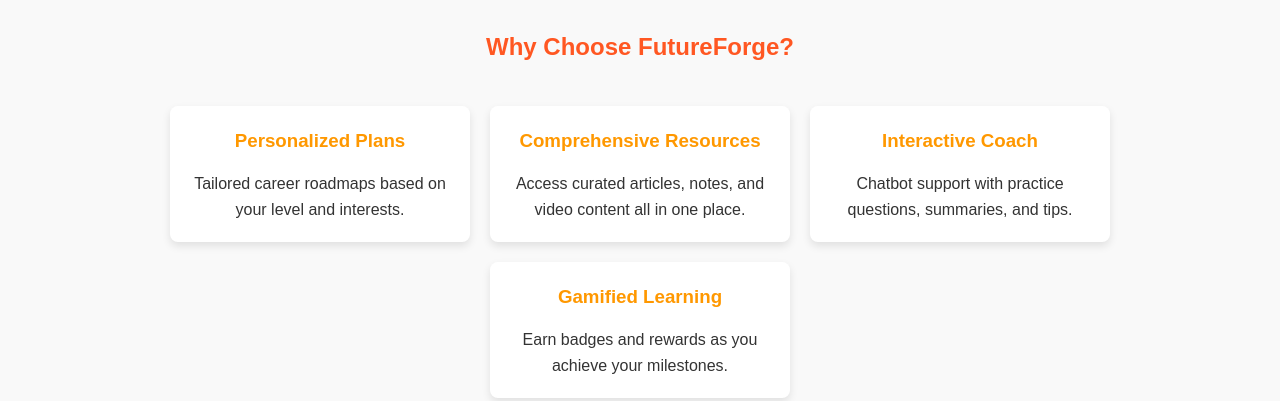
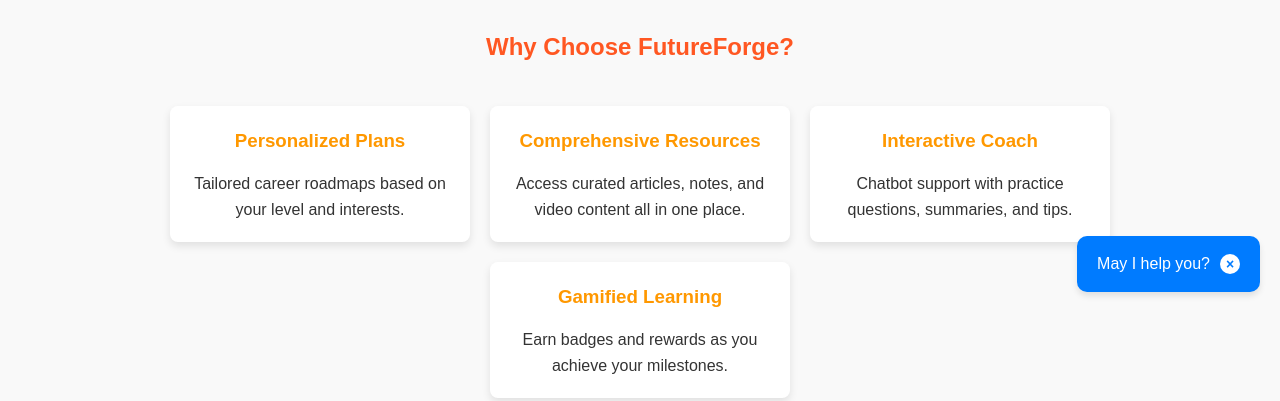
Before and after one commit to Mohit20198/FutureForge, a plain HTML site: page index.html in a window 1280 px wide. Shown: the part 488-889 px from the top of the page. Drawn offline with Linux system fonts and the light colour scheme.

Commit message:
Add files via upload

```diff
--- a/index.html
+++ b/index.html
@@ -89,7 +89,9 @@
                 <li><a href="#how-it-works">How It Works</a></li>
                 <li><a href="#testimonials">Testimonials</a></li>
                 <li><a href="#contact">Contact</a></li>
-                <li><a href="https://codepen.io/ANSHIKA-SHRIVASTAVA/full/pvzzvVb">Login / Signup</a></li>
+                <li><a href="login.html">Login / Signup</a></li>
+
+
             </ul>
         </nav>
     </header>
@@ -100,7 +102,7 @@
             <h1>Forge Your Future with FutureForge</h1>
             <p>Your all-in-one platform for personalized career guidance and gamified learning experiences.</p>
             <a href="#features" class="cta-button">Explore Features</a>
-            <a href="#features" class="cta-button">Sign Up</a>
+            <a href="signup.html" class="cta-button">Sign Up</a>
         </div>
     </section>
 
@@ -166,5 +168,85 @@
         <h2>Contact Us</h2>
         <p>Have questions? Reach out to us at <a href="mailto:support@futureforge.com">support@futureforge.com</a>.</p>
     </footer>
+
+
+<html lang="en">
+<head>
+  <meta charset="UTF-8">
+  <meta name="viewport" content="width=device-width, initial-scale=1.0">
+  <title>Help Popup</title>
+  <style>
+    /* Popup container */
+    .help-popup {
+      position: fixed;
+      bottom: 20px;
+      right: 20px;
+      background-color: #007bff;
+      color: white;
+      padding: 15px 20px;
+      border-radius: 10px;
+      box-shadow: 0 4px 6px rgba(0, 0, 0, 0.1);
+      font-family: Arial, sans-serif;
+      cursor: pointer;
+      display: flex;
+      align-items: center;
+      justify-content: center;
+      animation: fadeIn 0.5s ease-in-out;
+    }
+
+    .help-popup:hover {
+      background-color: #0056b3;
+    }
+
+    /* Keyframe animation for popup */
+    @keyframes fadeIn {
+      from {
+        opacity: 0;
+        transform: translateY(10px);
+      }
+      to {
+        opacity: 1;
+        transform: translateY(0);
+      }
+    }
+
+    /* Optional: Close button */
+    .close-btn {
+      margin-left: 10px;
+      background-color: white;
+      color: #007bff;
+      border: none;
+      border-radius: 50%;
+      width: 20px;
+      height: 20px;
+      display: flex;
+      align-items: center;
+      justify-content: center;
+      cursor: pointer;
+      font-size: 14px;
+      font-weight: bold;
+      transition: background-color 0.2s ease;
+    }
+
+    .close-btn:hover {
+      background-color: #e0e0e0;
+    }
+  </style>
+</head>
+<body>
+
+<div class="help-popup" id="helpPopup">
+  May I help you?
+  <button class="close-btn" onclick="closePopup()">×</button>
+</div>
+
+<script>
+  // Close the popup when the close button is clicked
+  function closePopup() {
+    const popup = document.getElementById('helpPopup');
+    popup.style.display = 'none';
+  }
+</script>
+
 </body>
 </html>
```
